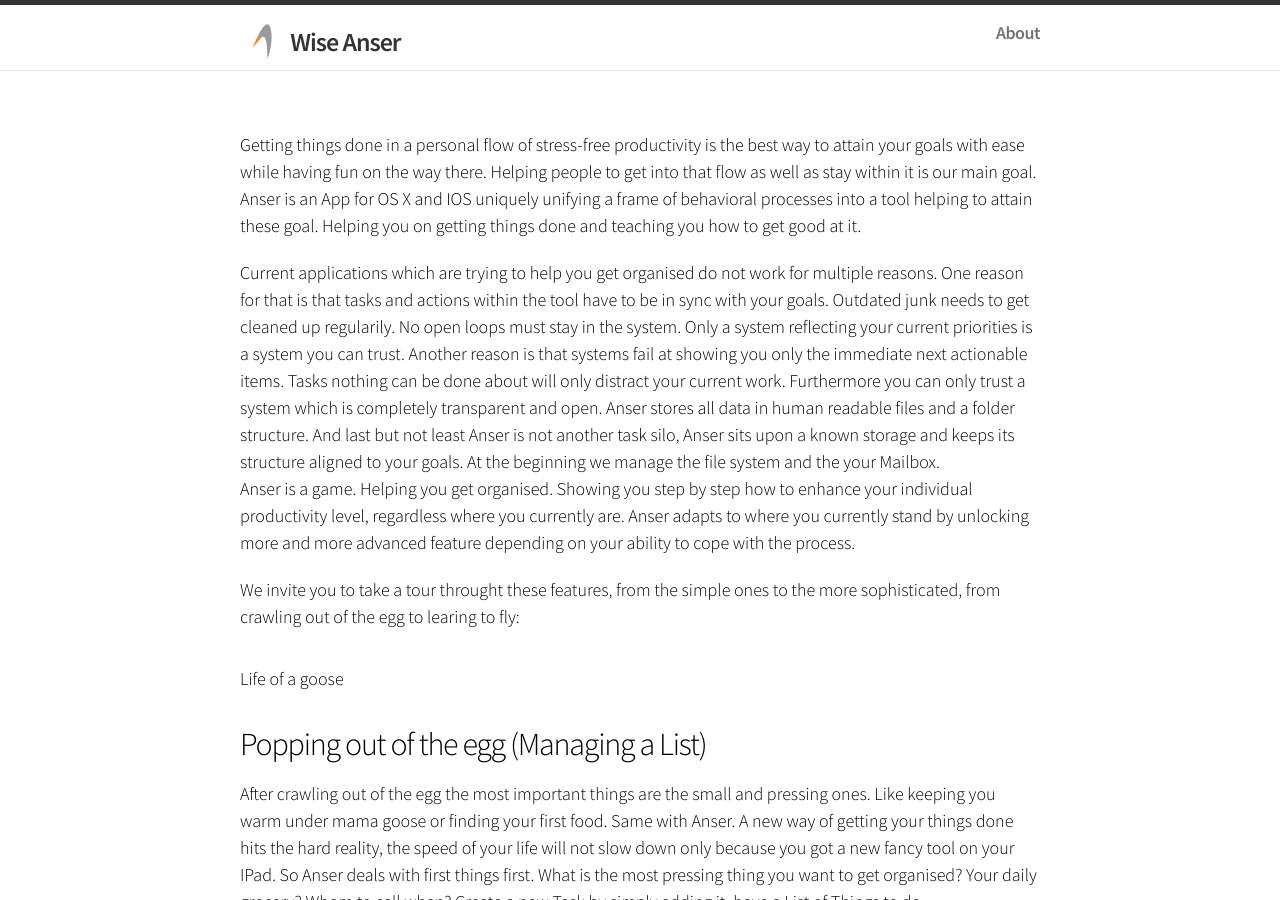
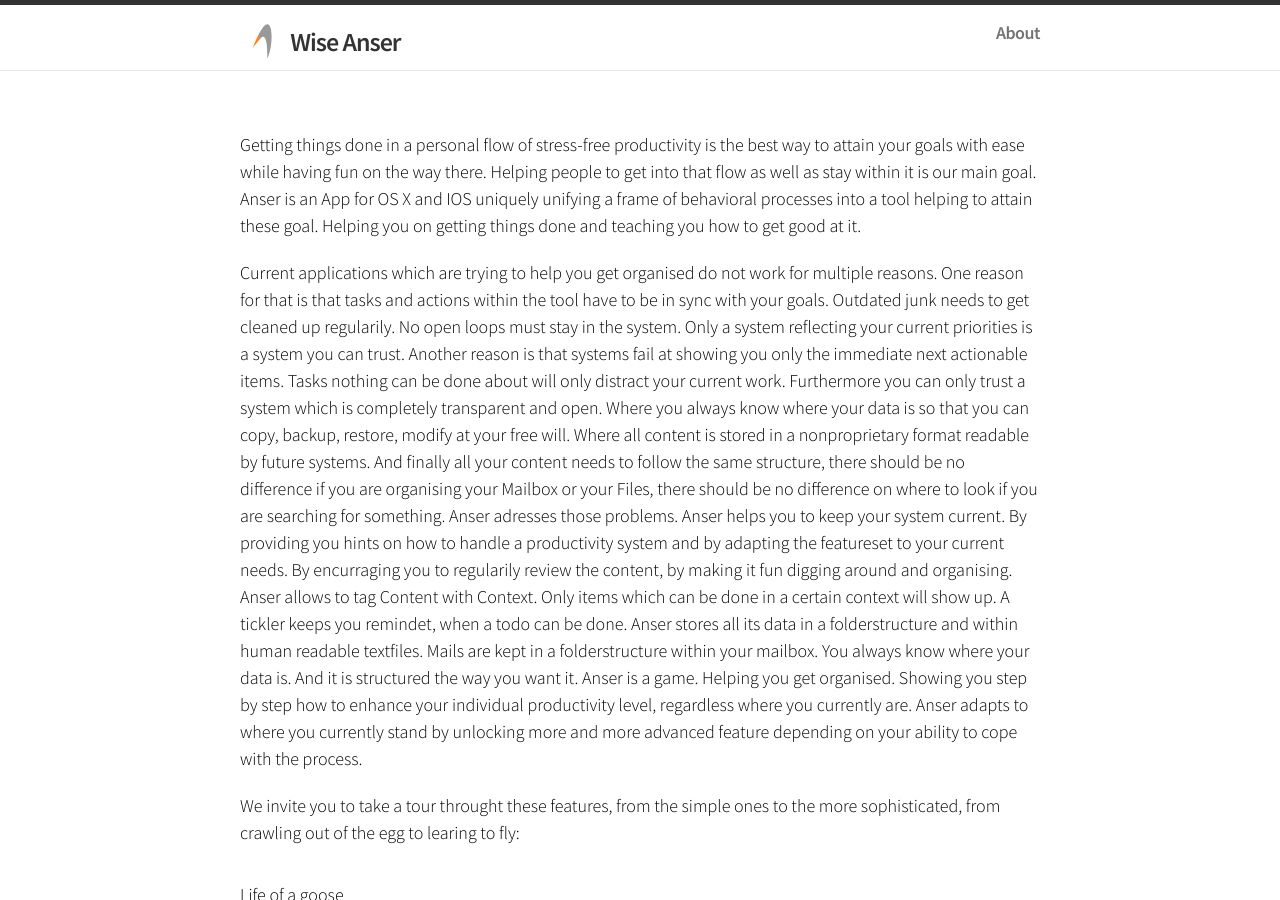
Before and after one commit to wiseanser/wiseanser.github.io, a Jekyll site: the page built from index.md, in a window 1280 px wide and 900 px high. Built offline with Jekyll 4.4.1, drawn with Linux system fonts in a browser that asks for light colours.

Commit message:
Update index.md

```diff
--- a/index.md
+++ b/index.md
@@ -7,7 +7,9 @@ Helping people to get into that flow as well as stay within it is our main goal.
 Anser is an App for OS X and IOS uniquely unifying a frame of behavioral processes into a tool helping to attain these goal. Helping you on getting things done and teaching you how to get good at it.
 
 Current applications which are trying to help you get organised do not work for multiple reasons. One reason for that is that tasks and actions within the tool have to be in sync with your goals. Outdated junk needs to get cleaned up regularily. No open loops must stay in the system. Only a system reflecting your current priorities is a system you can trust.
-Another reason is that systems fail at showing you only the immediate next actionable items. Tasks nothing can be done about will only distract your current work. Furthermore you can only trust a system which is completely transparent and open. Anser stores all data in human readable files and a folder structure. And last but not least Anser is not another task silo, Anser sits upon a known storage and keeps its structure aligned to your goals. At the beginning we manage the file system and the your Mailbox.
+Another reason is that systems fail at showing you only the immediate next actionable items. Tasks nothing can be done about will only distract your current work. Furthermore you can only trust a system which is completely transparent and open. Where you always know where your data is so that you can copy, backup, restore, modify at your free will. Where all content is stored in a nonproprietary format readable by future systems. And finally all your content needs to follow the same structure, there should be no difference if you are organising your Mailbox or your Files, there should be no difference on where to look if you are searching for something.
+Anser adresses those problems. Anser helps you to keep your system current. By providing you hints on how to handle a productivity system and by adapting the featureset to your current needs. By encurraging you to regularily review the content, by making it fun digging around and organising.
+Anser allows to tag Content with Context. Only items which can be done in a certain context will show up. A tickler keeps you remindet, when a todo can be done. Anser stores all its data in a folderstructure and within human readable textfiles. Mails are kept in a folderstructure within your mailbox. You always know where your data is. And it is structured the way you want it.
 Anser is a game. Helping you get organised. Showing you step by step how to enhance your individual productivity level, regardless where you currently are. Anser adapts to where you currently stand by unlocking more and more advanced feature depending on your ability to cope with the process.
 
 We invite you to take a tour throught these features, from the simple ones to the more sophisticated, from crawling out of the egg to learing to fly:
```
